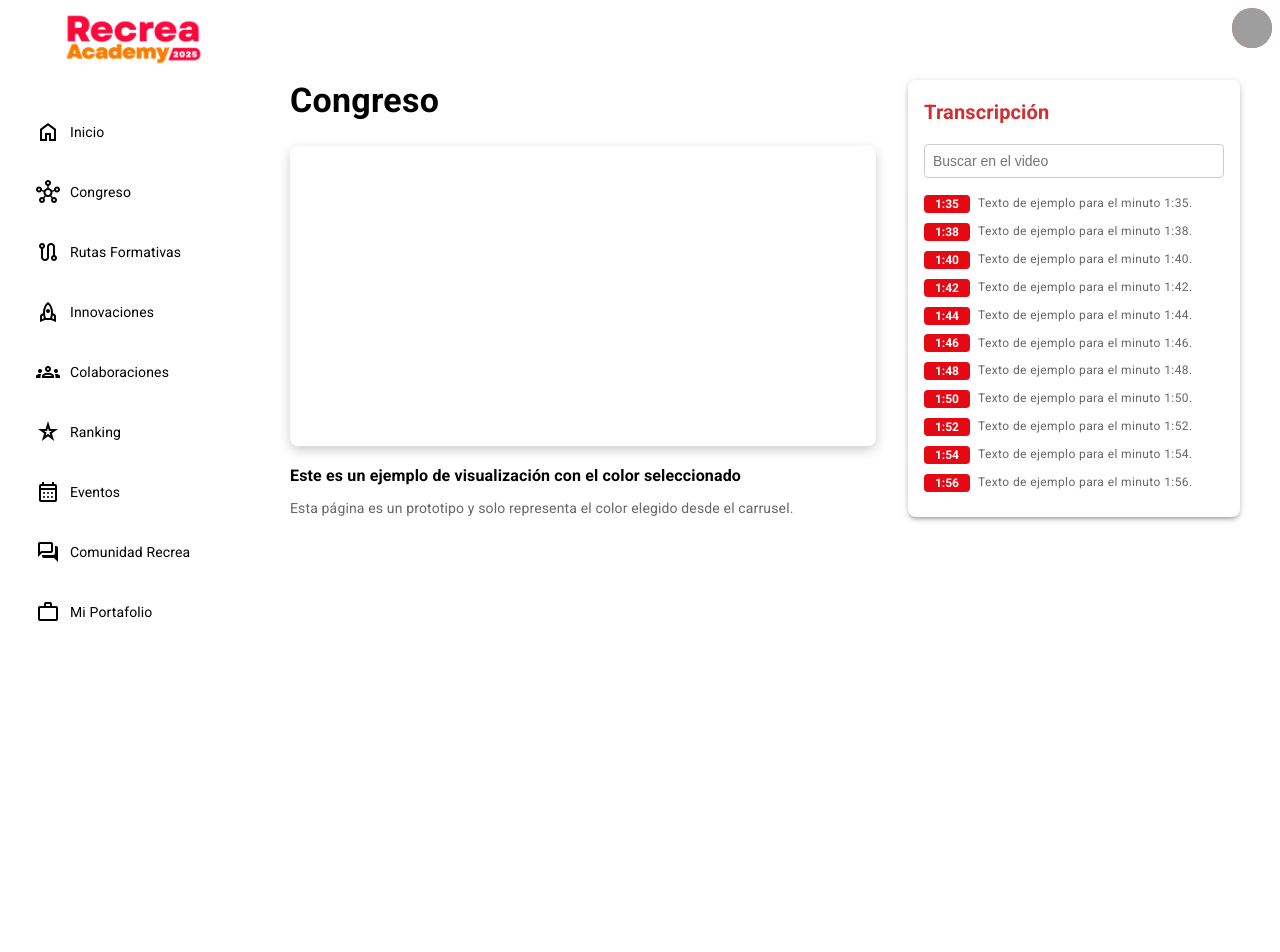
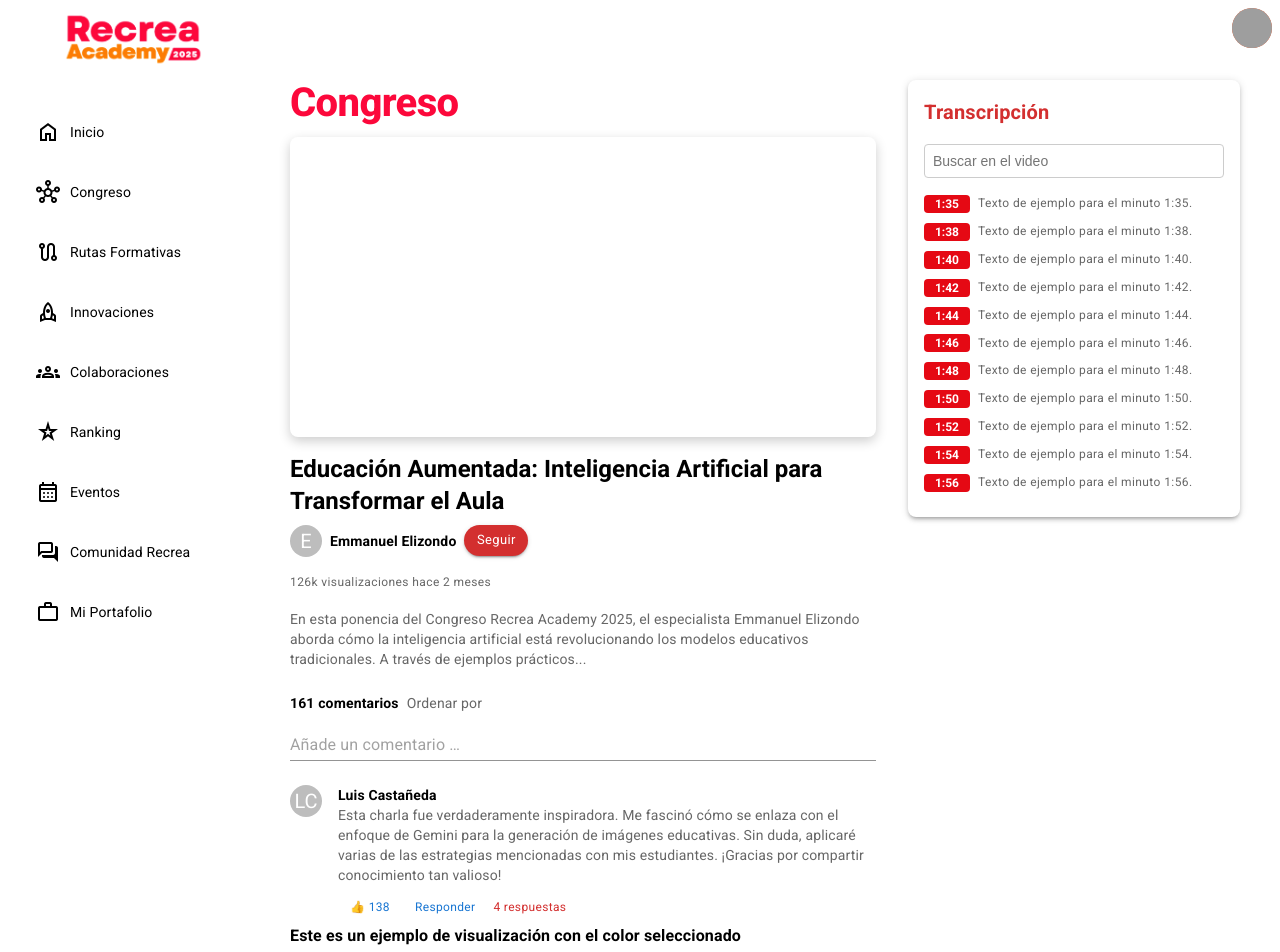
Before and after one commit to aleyrasg/RecreaAcademy, a React (Vite) app in the folder recreaacademy/: page /RecreaAcademy/congreso/detalle/1 in a window 1280 px wide. Shown: the top 952 px of the page. Before the commit the page ends 800 px from the top, so only its background shows below. Built offline with nearby package versions, Linux system fonts and the light colour scheme; no server answers; grey boxes are pictures that could not be loaded.

Commit message:
Agregar detalles de video y sección de comentarios en DetalleVideo

```diff
--- a/recreaacademy/src/pages/Congreso/DetalleVideo.jsx
+++ b/recreaacademy/src/pages/Congreso/DetalleVideo.jsx
@@ -1,5 +1,5 @@
 import React from "react";
-import { Box, Typography, Paper } from "@mui/material";
+import { Box, Typography, Paper, Avatar, Button, TextField } from "@mui/material";
 import { useParams } from "react-router-dom";
 import Layout from "../../components/Layout/Layout";
 
@@ -11,7 +11,7 @@ const DetalleVideo = () => {
       <Box sx={{ display: "flex", p: 4 }}>
         {/* Contenido principal a la izquierda */}
         <Box sx={{ flex: 1, pr: 2 }}>
-          <Typography variant="h4" fontWeight="bold" mb={3}>
+          <Typography variant="h1" fontWeight="bold" mb={3}>
             Congreso
           </Typography>
           <Box
@@ -24,6 +24,52 @@ const DetalleVideo = () => {
               mb: 2,
             }}
           />
+          <Typography variant="h5" fontWeight="bold" mb={1}>
+            Educación Aumentada: Inteligencia Artificial para Transformar el Aula
+          </Typography>
+          <Box display="flex" alignItems="center" mb={2}>
+            <Avatar sx={{ width: 32, height: 32, mr: 1 }}>E</Avatar>
+            <Typography variant="body2" fontWeight="bold" mr={1}>
+              Emmanuel Elizondo
+            </Typography>
+            <Button variant="contained" size="small" color="error" sx={{ borderRadius: 5, textTransform: 'none' }}>
+              Seguir
+            </Button>
+          </Box>
+          <Typography variant="caption" display="block" color="text.secondary" mb={2}>
+            126k visualizaciones hace 2 meses
+          </Typography>
+          <Typography variant="body2" color="text.secondary" mb={3}>
+            En esta ponencia del Congreso Recrea Academy 2025, el especialista Emmanuel Elizondo aborda cómo la inteligencia artificial está revolucionando los modelos educativos tradicionales. A través de ejemplos prácticos...
+          </Typography>
+          <Box display="flex" alignItems="center" mb={2}>
+            <Typography variant="body2" fontWeight="bold" sx={{ mr: 1 }}>
+              161 comentarios
+            </Typography>
+            <Typography variant="body2" sx={{ color: 'text.secondary', cursor: 'pointer' }}>
+              Ordenar por
+            </Typography>
+          </Box>
+          <TextField
+            fullWidth
+            placeholder="Añade un comentario …"
+            variant="standard"
+            sx={{ mb: 3 }}
+          />
+          <Box display="flex" alignItems="flex-start">
+            <Avatar sx={{ width: 32, height: 32, mr: 2 }}>LC</Avatar>
+            <Box>
+              <Typography variant="body2" fontWeight="bold">Luis Castañeda</Typography>
+              <Typography variant="body2" color="text.secondary" mb={1}>
+                Esta charla fue verdaderamente inspiradora. Me fascinó cómo se enlaza con el enfoque de Gemini para la generación de imágenes educativas. Sin duda, aplicaré varias de las estrategias mencionadas con mis estudiantes. ¡Gracias por compartir conocimiento tan valioso!
+              </Typography>
+              <Box display="flex" alignItems="center">
+                <Button size="small" sx={{ textTransform: 'none', fontSize: 12, mr: 1 }}>👍 138</Button>
+                <Button size="small" sx={{ textTransform: 'none', fontSize: 12, mr: 1 }}>Responder</Button>
+                <Button size="small" sx={{ textTransform: 'none', fontSize: 12, color: 'error.main' }}>4 respuestas</Button>
+              </Box>
+            </Box>
+          </Box>
           <Typography variant="subtitle1" fontWeight="bold" mb={1}>
             Este es un ejemplo de visualización con el color seleccionado
           </Typography>
```
